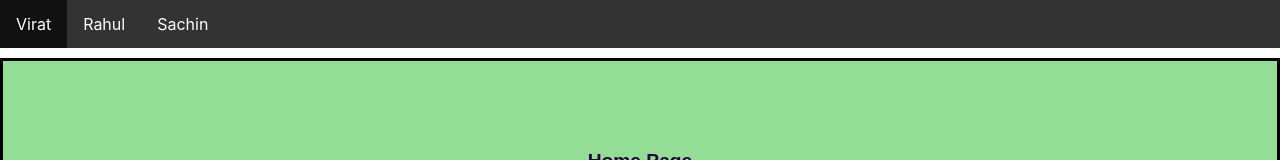
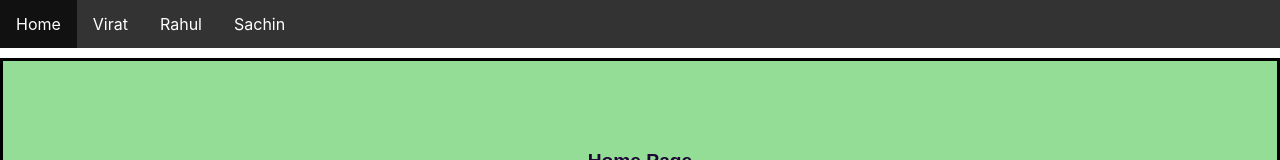
Before and after one commit to pravinshedbale/react-gfg, a React (Create React App) app: page / in a window 1280 px wide. Shown: the top 160 px of the page. Built offline with nearby package versions, Linux system fonts and the light colour scheme.

Commit message:
Added Home ("/") Route

```diff
--- a/src/components/Navigator.tsx
+++ b/src/components/Navigator.tsx
@@ -14,6 +14,9 @@ const Navigator = () => {
           <button onClick={() => navigate("/virat")}>Virat</button>{" "}
         </li> */}
         <li>
+          <a href="/">Home</a>
+        </li>
+        <li>
           <a href="/virat">Virat</a>
         </li>
         <li>
```
